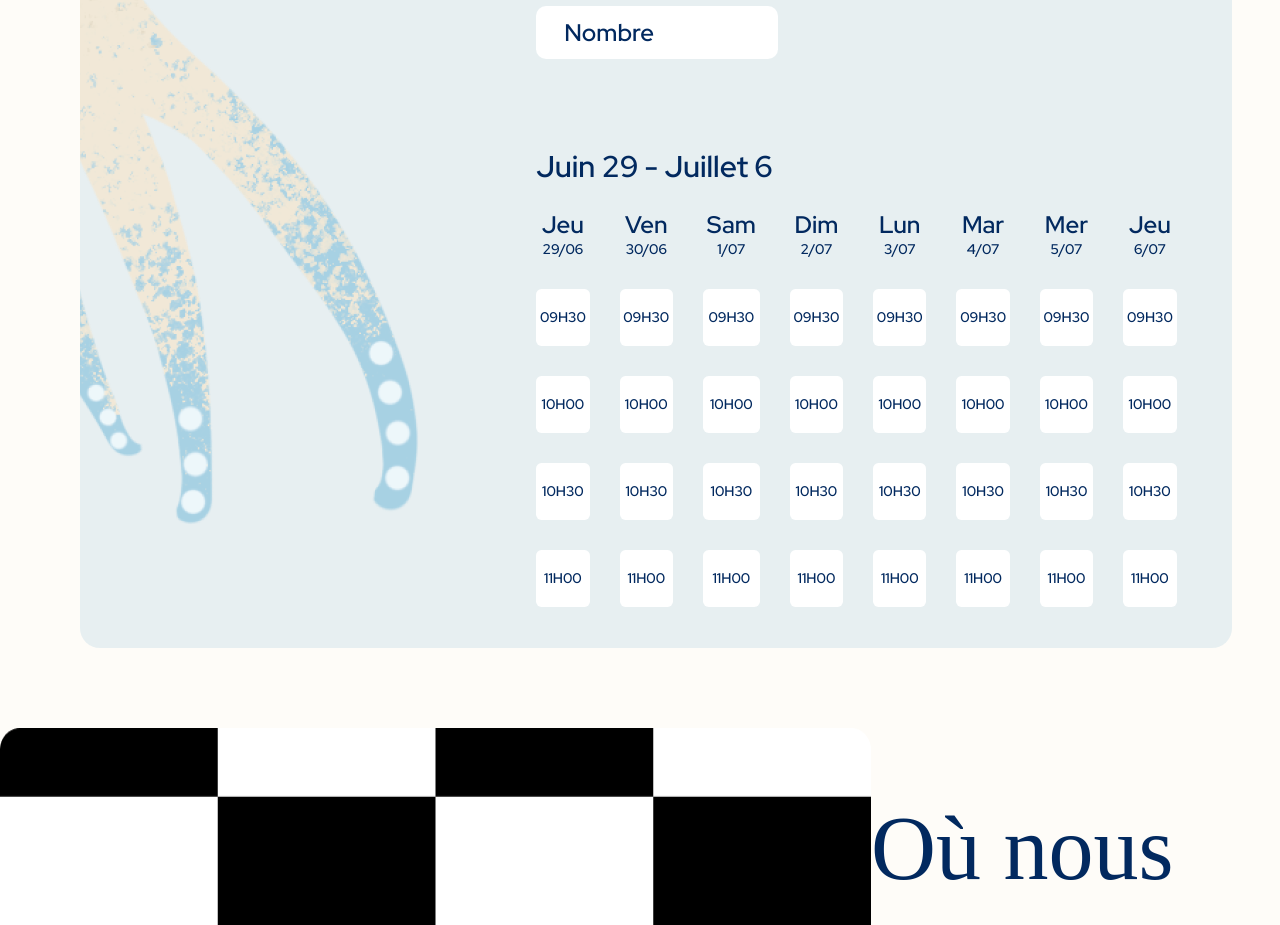
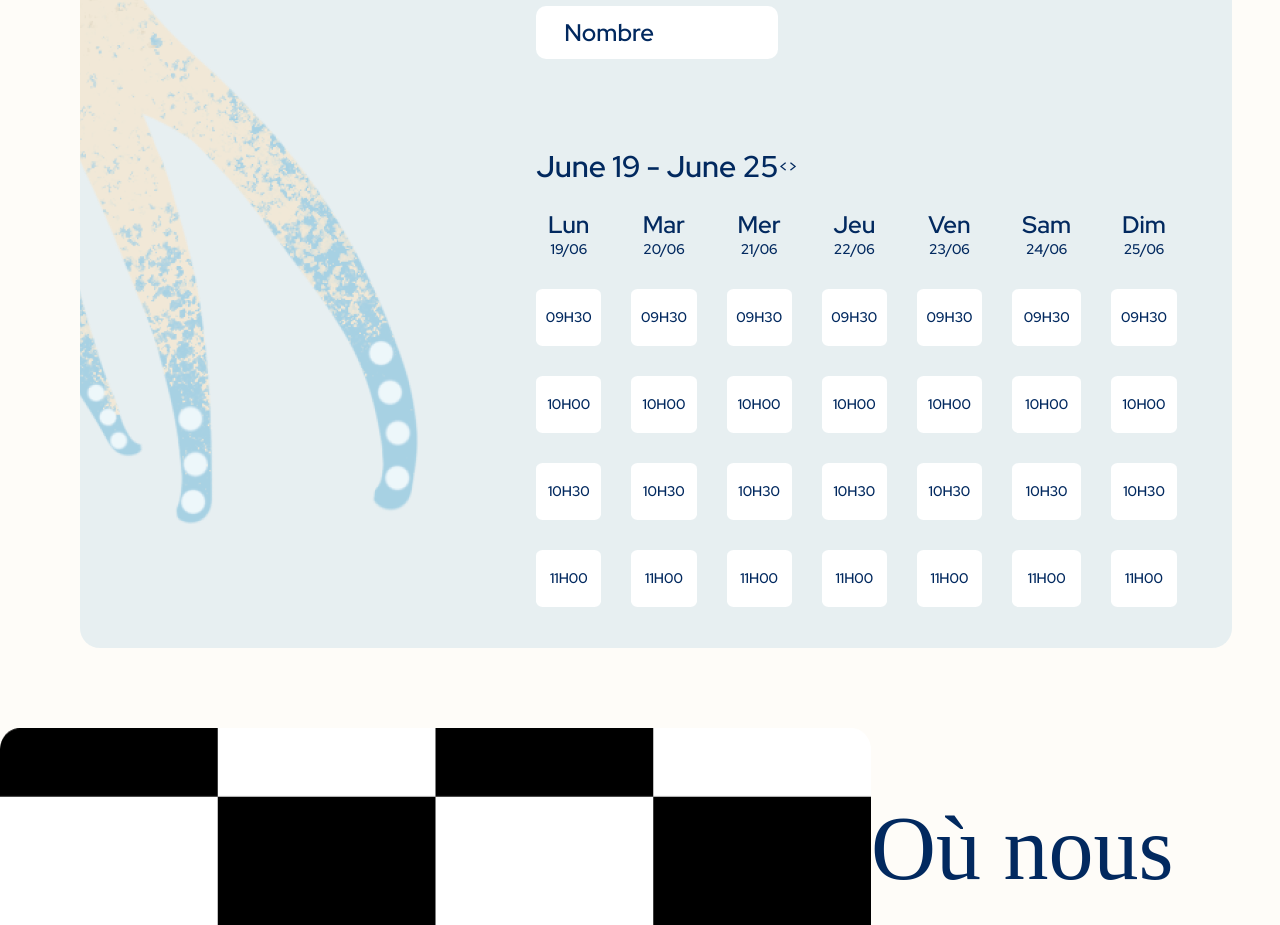
Before and after one commit to jo15122002/illuminez_votre_curiosite_site, a Nuxt app: page / in a window 1280 px wide. Shown: the part 3761-4686 px from the top of the page. Built offline with nearby package versions, Linux system fonts and the light colour scheme.

Commit message:
implémentation du changement de semaine dans le calendrier

```diff
--- a/components/BookingSection.vue
+++ b/components/BookingSection.vue
@@ -13,8 +13,10 @@
                         <input class="input" placeholder="Nombre" type="number">
                     </div>
                     <div class="select-date">
-                        <div class="select-date-controls">
-                            <h1 class="selected-date-range">Juin 29 - Juillet 6</h1>
+                        <div class="select-date-controls flex-row">
+                            <h1 class="selected-date-range">{{ firstDayOfWeek.toLocaleString('default', { month: 'long' }) }} {{ firstDayOfWeek.getDate() }} - {{ lastDayOfWeek.toLocaleString('default', { month: 'long' }) }} {{ lastDayOfWeek.getDate() }}</h1>
+                            <p @click="goPreviousWeek" class="weekSelectionButton">&lt;</p>
+                            <p @click="goNextWeek" class="weekSelectionButton">></p>
                         </div>
                         <div class="date-table">
                             <table>
@@ -40,10 +42,54 @@
     </div>
 </template>
 <script setup>
-import { ref, onMounted } from 'vue';
+import { ref, onMounted, watchEffect } from 'vue';
 
 const uniqueDates = ref([]);
 const uniqueTimes = ref([]);
+
+const currentDate = new Date();
+const firstDayOfWeek = ref(getFirstDayOfWeek(currentDate));
+const lastDayOfWeek = ref(getLastDayOfWeek(currentDate));
+
+function getFirstDayOfWeek(date) {
+  const dayOfWeek = date.getDay();
+  const diff = date.getDate() - dayOfWeek + (dayOfWeek === 0 ? -6 : 1);
+  return new Date(date.setDate(diff));
+}
+
+function getLastDayOfWeek(date) {
+  const dayOfWeek = date.getDay();
+  const diff = date.getDate() - dayOfWeek + 7;
+  return new Date(date.setDate(diff));
+}
+
+function goPreviousWeek() {
+    const prevFirstDay = new Date(firstDayOfWeek.value);
+    prevFirstDay.setDate(prevFirstDay.getDate() - 7);
+    firstDayOfWeek.value = prevFirstDay;
+
+    const prevLastDay = new Date(lastDayOfWeek.value);
+    prevLastDay.setDate(prevLastDay.getDate() - 7);
+    lastDayOfWeek.value = prevLastDay;
+}
+
+function goNextWeek() {
+    const nextFirstDay = new Date(firstDayOfWeek.value);
+    nextFirstDay.setDate(nextFirstDay.getDate() + 7);
+    firstDayOfWeek.value = nextFirstDay;
+
+    const nextLastDay = new Date(lastDayOfWeek.value);
+    nextLastDay.setDate(nextLastDay.getDate() + 7);
+    lastDayOfWeek.value = nextLastDay;
+}
+
+function formatDate(date) {
+  const year = date.getFullYear();
+  const month = String(date.getMonth() + 1).padStart(2, '0');
+  const day = String(date.getDate()).padStart(2, '0');
+
+  return `${year}-${month}-${day}`;
+}
 
 const generateTimes = (hourFrom, hourTo, increments) => {
     const times = [];
@@ -72,10 +118,14 @@ const generateDates = (dayFrom, dayTo) => {
 };
 
 onMounted(() => {
-    uniqueDates.value = generateDates("2023-06-29", "2023-07-06");
+    uniqueDates.value = generateDates(formatDate(new Date(firstDayOfWeek.value)), formatDate(new Date(lastDayOfWeek.value)));
     uniqueTimes.value = generateTimes(9.5, 11.5, 30);
 });
 
+watchEffect(() => {
+    uniqueDates.value = generateDates(formatDate(new Date(firstDayOfWeek.value)), formatDate(new Date(lastDayOfWeek.value)));
+    uniqueTimes.value = generateTimes(9.5, 11.5, 30);
+});
 </script>
 
 <style>
@@ -211,4 +261,11 @@ onMounted(() => {
 
 .hourContainer, .dateContainer{
 }
+
+.weekSelectionButton{
+    display: flex;
+    height: 100%;
+    text-align: end;
+    align-self: center;
+}
 </style>
```
